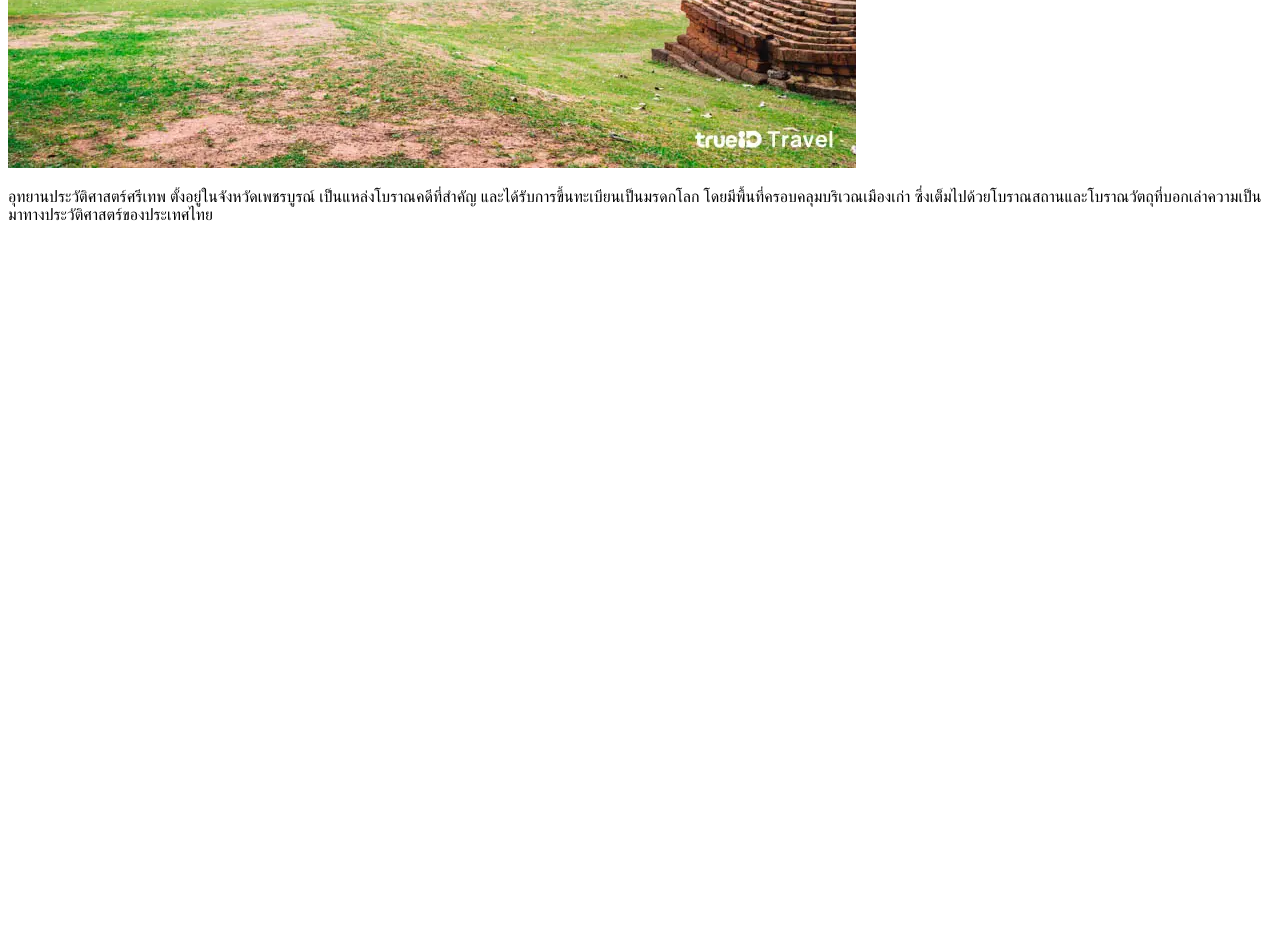
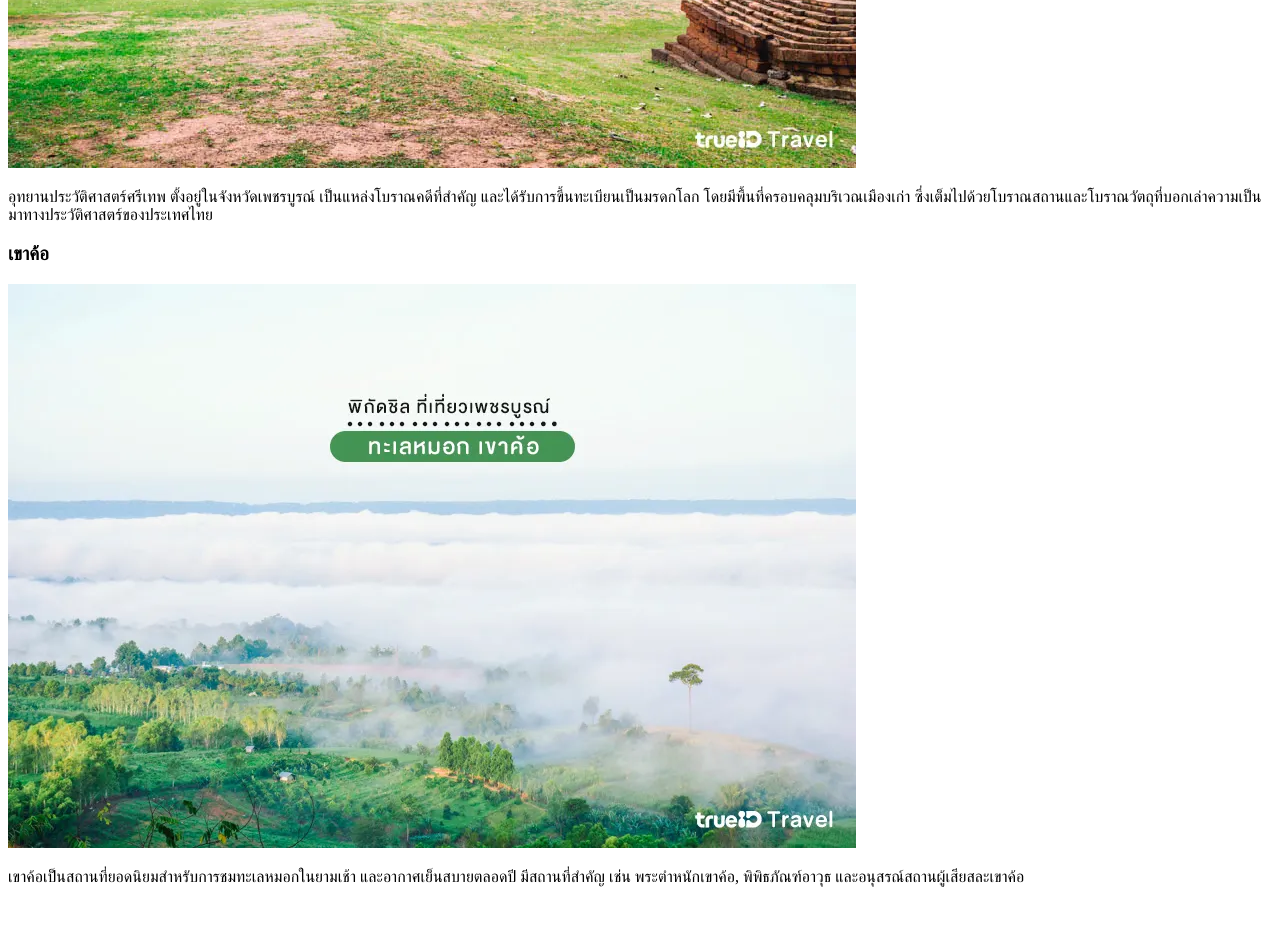
Before and after one commit to Kanyanat1123/Phetchabun, a plain HTML site: page content.html in a window 1280 px wide. Shown: the part 500-1426 px from the top of the page. Before the commit the page ends 800 px from the top, so only its background shows below. Drawn offline with Linux system fonts and the light colour scheme.

Commit message:
เพิ่มเนื้อหาที่2

```diff
--- a/content.html
+++ b/content.html
@@ -28,6 +28,17 @@
                 </p>
             </article>
         </section>
+        <section>
+            <article>
+                <h1>เขาค้อ</h1>
+                <div class="img-con">
+                    <img src="/Phetchabun/image/40f768f0-5853-11ee-8892-a76ae7f42e5e_webp_original.webp" alt="เขาค้อ">
+                </div>
+                <p>
+                    เขาค้อเป็นสถานที่ยอดนิยมสำหรับการชมทะเลหมอกในยามเช้า และอากาศเย็นสบายตลอดปี
+                    มีสถานที่สำคัญ เช่น พระตำหนักเขาค้อ, พิพิธภัณฑ์อาวุธ และอนุสรณ์สถานผู้เสียสละเขาค้อ
+                </p>
+            </article>
 
     </main>
 
```
Also changed, not shown: image/40f768f0-5853-11ee-8892-a76ae7f42e5e_webp_original.webp (added).
